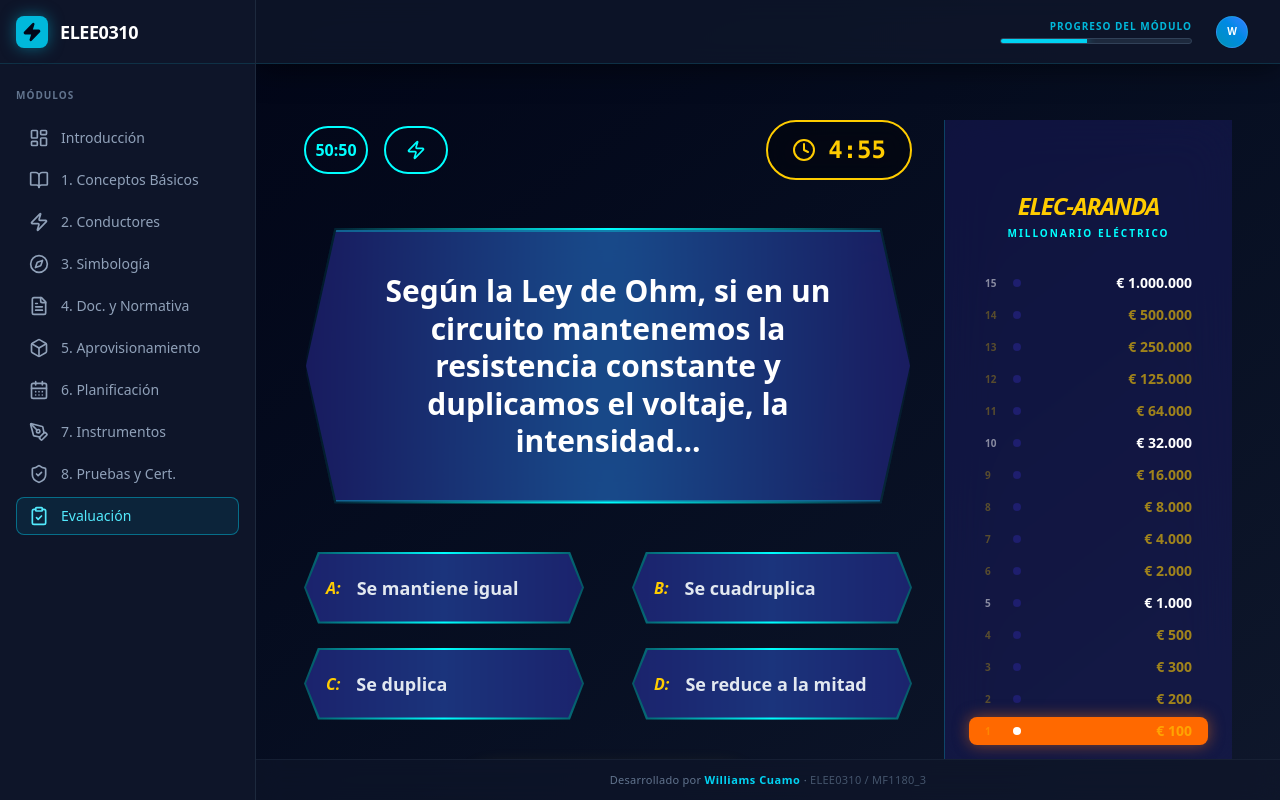
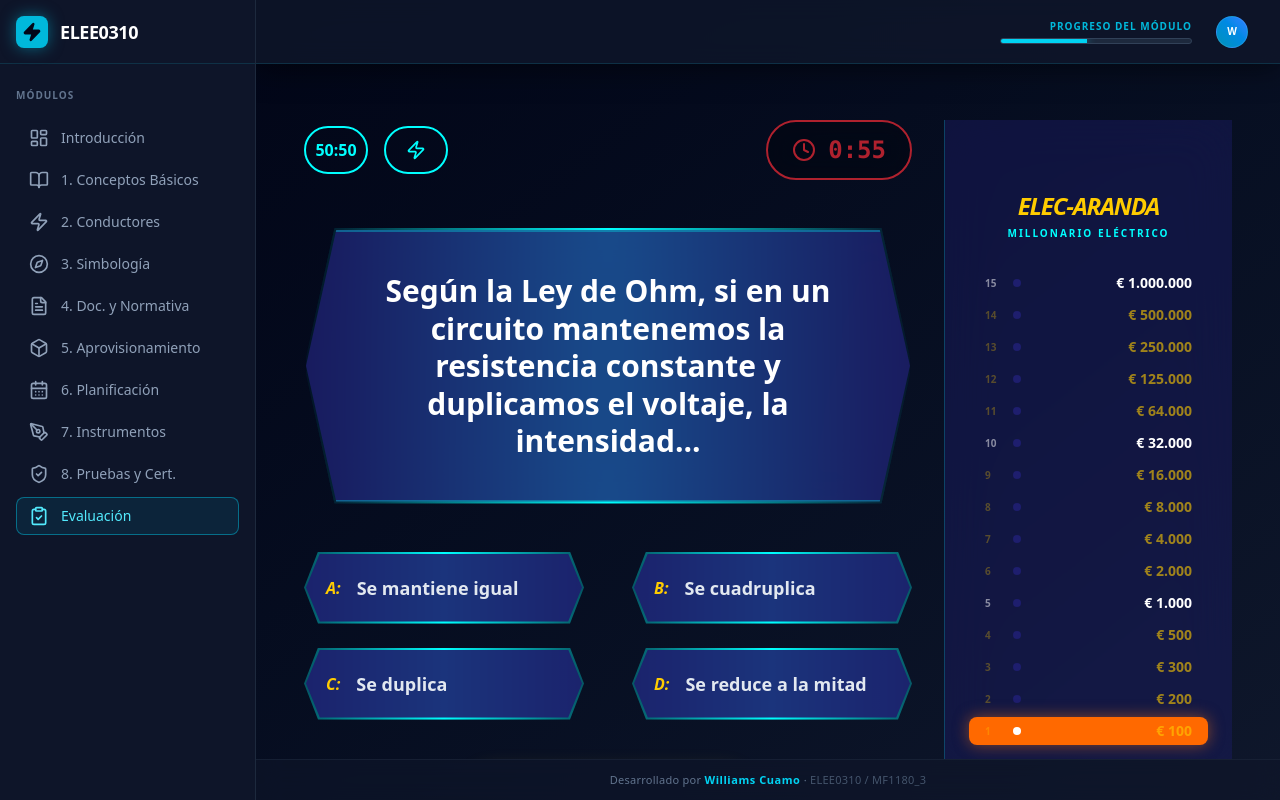
Before and after one commit to WilliamsJoseMS/elecaranda, a React (Vite) app: page /quiz in a window 1280 px wide. Built offline with nearby package versions, Linux system fonts and the light colour scheme.

Commit message:
Update quiz: 60s per question and enhanced error feedback with theory

```diff
--- a/src/pages/Quiz.tsx
+++ b/src/pages/Quiz.tsx
@@ -239,7 +239,7 @@ export default function Quiz() {
   const [selectedOpt, setSelectedOpt] = useState<number | null>(null);
   const [isAnswered, setIsAnswered] = useState(false);
   const [score, setScore] = useState(0);
-  const [timeLeft, setTimeLeft] = useState(300);
+  const [timeLeft, setTimeLeft] = useState(60);
   const [isGameOver, setIsGameOver] = useState(false);
   const [mistakes, setMistakes] = useState(0);
   const [lifelines, setLifelines] = useState({ fiftyFifty: true, skip: true });
@@ -269,7 +269,7 @@ export default function Quiz() {
     setIsAnswered(false);
     setScore(0);
     setMistakes(0);
-    setTimeLeft(300);
+    setTimeLeft(60);
     setIsGameOver(false);
     setLifelines({ fiftyFifty: true, skip: true });
     setHiddenOptions([]);
@@ -280,13 +280,19 @@ export default function Quiz() {
   }, [generateQuiz]);
 
   useEffect(() => {
-    if (timeLeft > 0 && !isGameOver && questions.length > 0) {
+    if (timeLeft > 0 && !isGameOver && questions.length > 0 && !isAnswered) {
       const timer = setTimeout(() => setTimeLeft(timeLeft - 1), 1000);
       return () => clearTimeout(timer);
-    } else if (timeLeft === 0) {
-      setIsGameOver(true);
+    } else if (timeLeft === 0 && !isAnswered) {
+      // Si se acaba el tiempo, cuenta como error
+      if (mistakes === 0) {
+        setMistakes(1);
+        setIsAnswered(true);
+      } else {
+        setIsGameOver(true);
+      }
     }
-  }, [timeLeft, isGameOver, questions.length]);
+  }, [timeLeft, isGameOver, questions.length, isAnswered, mistakes]);
 
   const handleSelect = (idx: number) => {
     if (isAnswered || hiddenOptions.includes(idx)) return;
@@ -316,6 +322,7 @@ export default function Quiz() {
       setSelectedOpt(null);
       setIsAnswered(false);
       setHiddenOptions([]);
+      setTimeLeft(60); // Reiniciar cronómetro para la nueva pregunta
     }
   };
 
@@ -444,15 +451,25 @@ export default function Quiz() {
               </motion.div>
             ) : (
               <motion.div initial={{ opacity: 0, y: 20 }} animate={{ opacity: 1, y: 0 }} className="flex flex-col items-center gap-6">
-                <div className={`p-4 rounded-2xl max-w-2xl text-center border-2 ${selectedOpt === q.answer ? "bg-green-950/40 border-green-500 text-green-200" : "bg-red-950/40 border-red-500 text-red-200"}`}>
-                  <p className="font-bold mb-2 uppercase tracking-widest text-xs">
-                    {selectedOpt === q.answer ? "Explicación Técnica" : mistakes === 1 && score === currentIdx ? "¡CUIDADO! Primera oportunidad gastada" : "Explicación Técnica"}
-                  </p>
-                  <p>{q.explanation}</p>
+                <div className={`p-6 rounded-2xl max-w-2xl w-full text-center border-2 ${selectedOpt === q.answer ? "bg-green-950/40 border-green-500 text-green-200" : "bg-red-950/40 border-red-500 text-red-200"}`}>
+                  {selectedOpt !== q.answer && (
+                    <div className="mb-4 pb-4 border-b border-red-500/30">
+                      <p className="text-red-400 font-black uppercase text-sm mb-2">¡Respuesta Incorrecta!</p>
+                      <p className="text-white text-xl font-bold">Respuesta Correcta: {q.options[q.answer]}</p>
+                    </div>
+                  )}
+                  <p className="font-bold mb-2 uppercase tracking-widest text-xs opacity-70 text-cyan-400">Teoría y Fundamento</p>
+                  <p className="text-lg leading-relaxed">{q.explanation}</p>
+
+                  {selectedOpt !== q.answer && mistakes === 1 && score === currentIdx && (
+                    <div className="mt-4 pt-4 border-t border-red-500/30">
+                      <p className="text-orange-400 font-bold italic animate-pulse">¡Has gastado tu única oportunidad extra!</p>
+                    </div>
+                  )}
                 </div>
                 { (selectedOpt === q.answer || (mistakes === 1 && score === currentIdx)) && (
                   <Button onClick={handleNext} className="bg-millionaire-cyan text-black hover:bg-cyan-400 font-black px-12 py-6 text-xl rounded-full">
-                    {selectedOpt === q.answer ? "CONTINUAR" : "USAR OPORTUNIDAD"}
+                    {selectedOpt === q.answer ? "CONTINUAR" : "ENTENDIDO, CONTINUAR"}
                   </Button>
                 )}
               </motion.div>
```
